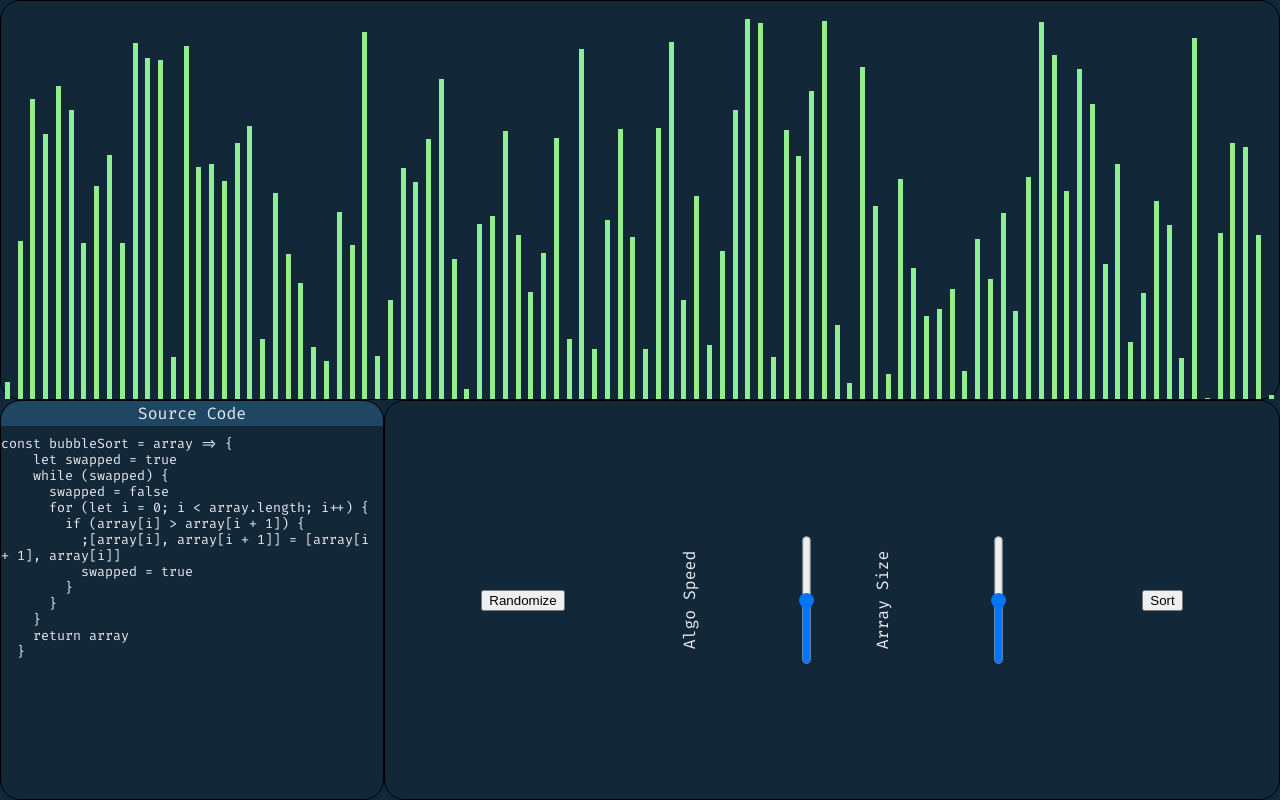
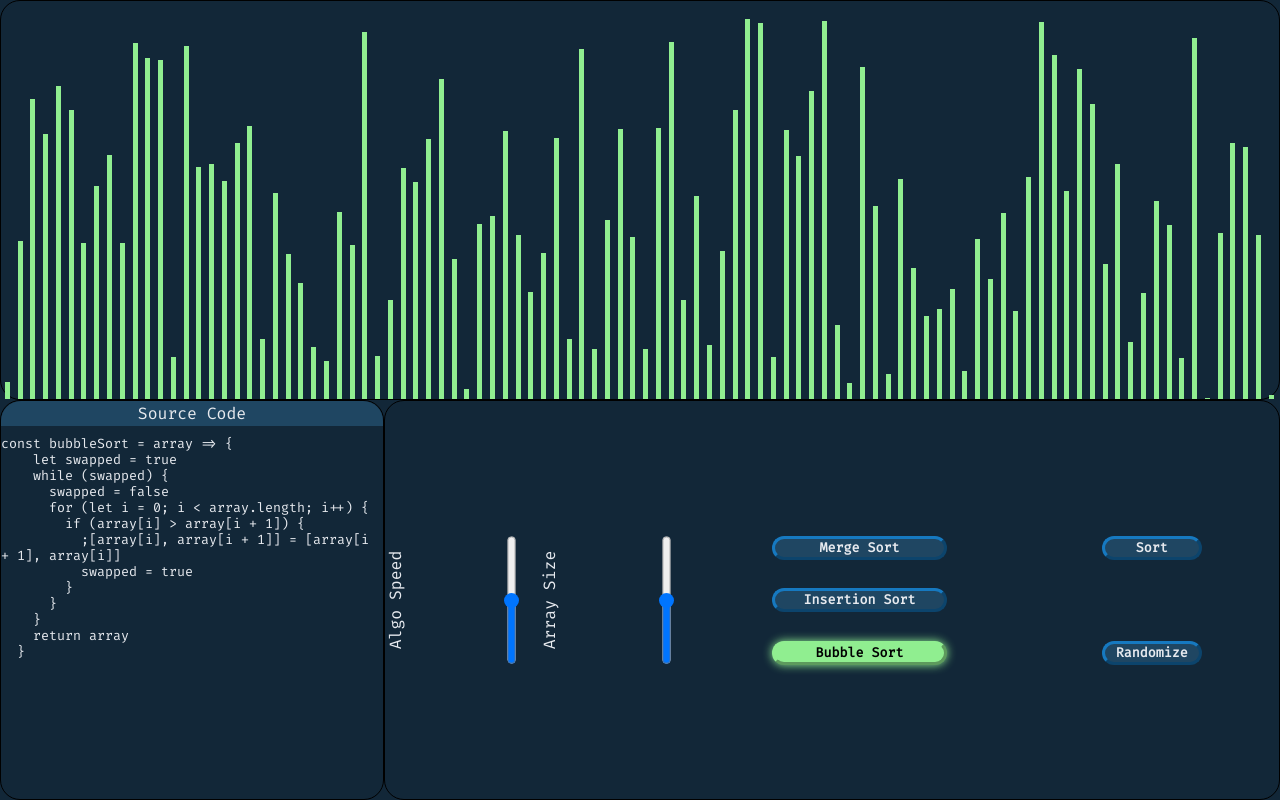
Before and after one commit to daniel-j-dev/Sorting-Algorithm-Visualizer, a React (Create React App) app: page / in a window 1280 px wide. Built offline with nearby package versions, Linux system fonts and the light colour scheme.

Commit message:
Added sorting algo options and styled buttons

```diff
--- a/src/components/Controls/Controls.css
+++ b/src/components/Controls/Controls.css
@@ -34,6 +34,69 @@ input[name="size"] {
   transform: rotate(-90deg);
 }
 
+#algos-container {
+  display: flex;
+  flex-direction: column;
+  align-items: center;
+  justify-content: space-between;
+  align-items: center;
+  height: 129px;
+}
+
+.algo {
+  border: 3px outset #1679c0;
+  border-radius: 20px;
+  text-align: center;
+  width: 175px;
+  background-color: #1f4662;
+  outline: none;
+  color: #e7eaef;
+  font-weight: bold;
+  font-family: "Fira Code";
+  font-size: 13px;
+}
+
+.algo:hover, #randomize:hover {
+  box-shadow: 0px 0px 10px #90ee90;
+  border: 3px outset #90ee90; /*#ffc600;*/
+  background-color: #90ee90; /*#c29800;*/
+  color: black;
+}
+
+.selected {
+  box-shadow: 0px 0px 10px #90ee90;
+  border: 3px outset #90ee90; /*#ffc600;*/
+  background-color: #90ee90; /*#c29800;*/
+  color: black;
+}
+
+#sort-rand-container {
+  display: flex;
+  flex-direction: column;
+  justify-content: space-between;
+  height: 129px;
+}
+
+#randomize, #sort {
+  border: 3px outset #1679c0;
+  border-radius: 20px;
+  text-align: center;
+  width: 100px;
+  background-color: #1f4662;
+  outline: none;
+  color: #e7eaef;
+  font-weight: bold;
+  font-family: "Fira Code";
+  font-size: 13px;
+}
+
+#sort:hover {
+  box-shadow: 0px 0px 10px yellow;
+  border: 3px outset #ffc600;
+  background-color: #c29800;
+  color: black;
+}
+
 @media only screen and (max-width: 799px) {
   #controls {
     width: 100%;
--- a/src/components/Controls/Controls.js
+++ b/src/components/Controls/Controls.js
@@ -43,7 +43,6 @@ function Controls() {
 
   return (
     <div id="controls">
-      <button onClick={() => randomizeArray()}>Randomize</button>
       <div id="speed-container">
         <label for="speed">Algo Speed</label>
         <input
@@ -64,12 +63,41 @@ function Controls() {
           name="size"
         />
       </div>
+      <div id="algos-container">
         <button
+          className={`algo ${
+            settings.selectedAlgo.name === "mergeSort" ? "selected" : ""
+          }`}
+        >
+          Merge Sort
+        </button>
+        <button
+          className={`algo ${
+            settings.selectedAlgo.name === "insertionSort" ? "selected" : ""
+          }`}
+        >
+          Insertion Sort
+        </button>
+        <button
+          className={`algo ${
+            settings.selectedAlgo.name === "bubbleSort" ? "selected" : ""
+          }`}
+        >
+          Bubble Sort
+        </button>
+      </div>
+      <div id='sort-rand-container'>
+        <button
+          id="sort"
           disabled={settings.sorted}
           onClick={() => sort(settings.selectedAlgo)}
         >
           Sort
         </button>
+        <button id="randomize" onClick={() => randomizeArray()}>
+          Randomize
+        </button>
+      </div>
     </div>
   )
 }
```
Also changed, not shown: 1 other file (tests, documents, lock files or other folders). Lines whose indentation alone changed are shown as unchanged.
